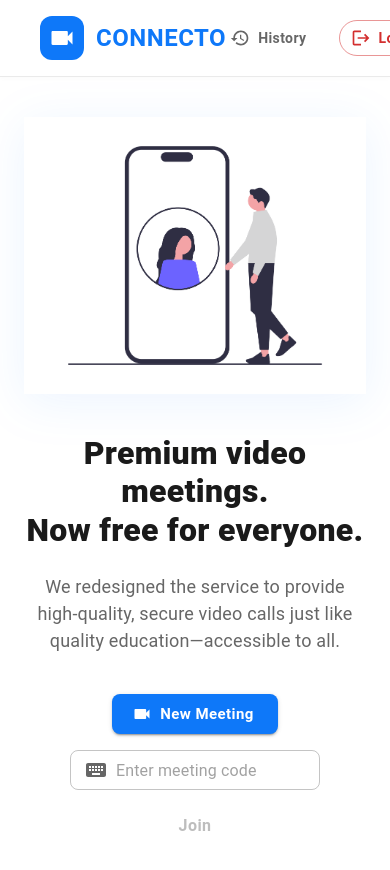
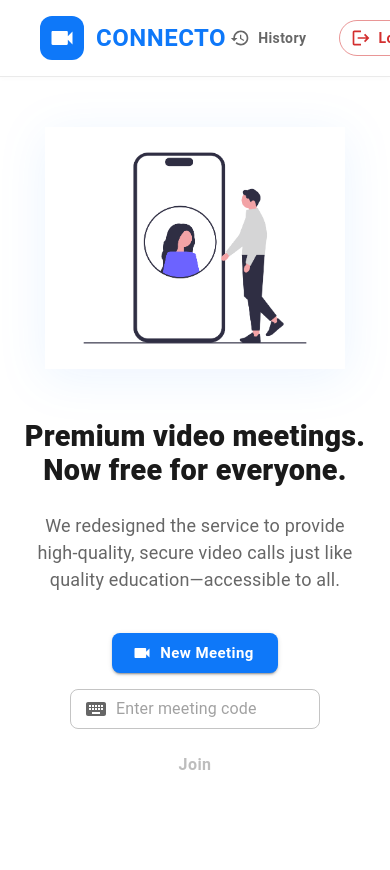
Before and after one commit to sahilshete7438/Connecto-video-call, a React (Create React App) app in the folder frontend/: page /home in a window 390 px wide. Shown: the top 870 px of the page. After the commit the page ends 844 px from the top, so only its background shows below. Built offline with nearby package versions, Linux system fonts and the light colour scheme; sample sign-in values are in the browser's storage.

Commit message:
Lowercase usernames to fix login issues and improve mobile/tablet responsive breakpoints

```diff
--- a/frontend/src/pages/VideoMeet.jsx
+++ b/frontend/src/pages/VideoMeet.jsx
@@ -518,25 +518,25 @@ export default function VideoMeetComponent() {
                         sx={{
                             flex: 1,
                             display: 'flex',
-                            flexDirection: { xs: 'column', md: 'row' },
+                            flexDirection: { xs: 'column', sm: 'row' },
                             alignItems: 'center',
                             justifyContent: 'center',
-                            gap: 8,
+                            gap: { xs: 4, sm: 6, md: 8 },
                             width: '100%',
                             maxWidth: 1100,
                             mx: 'auto',
-                            px: 6,
+                            px: { xs: 3, sm: 4, md: 6 },
                             py: 4,
                             zIndex: 1
                         }}
                     >
                         {/* Left Column: Video Preview with controls */}
-                        <Box sx={{ flex: 1.2, display: 'flex', flexDirection: 'column', alignItems: 'center' }}>
+                        <Box sx={{ flex: 1.2, display: 'flex', flexDirection: 'column', alignItems: 'center', width: '100%' }}>
                             <Box
                                 sx={{
                                     position: 'relative',
                                     width: '100%',
-                                    maxWidth: 580,
+                                    maxWidth: { xs: '100%', sm: 500, md: 580 },
                                     aspectRatio: '16/9',
                                     borderRadius: '20px',
                                     overflow: 'hidden',
--- a/frontend/src/pages/home.jsx
+++ b/frontend/src/pages/home.jsx
@@ -87,20 +87,20 @@ function HomeComponent() {
                 sx={{
                     flex: 1,
                     display: 'flex',
-                    flexDirection: { xs: 'column-reverse', md: 'row' },
+                    flexDirection: { xs: 'column-reverse', sm: 'row' },
                     alignItems: 'center',
                     justifyContent: 'center',
-                    px: { xs: 3, md: 6 },
-                    py: { xs: 5, md: 0 },
-                    gap: { xs: 5, md: 10 },
+                    px: { xs: 3, sm: 4, md: 6 },
+                    py: { xs: 5, sm: 0 },
+                    gap: { xs: 5, sm: 6, md: 10 },
                     maxWidth: 1200,
                     mx: 'auto',
                     width: '100%'
                 }}
             >
                 {/* Left Panel: Actions and Title */}
-                <Box sx={{ flex: 1, display: 'flex', flexDirection: 'column', gap: 3, alignItems: { xs: 'center', md: 'flex-start' }, textAlign: { xs: 'center', md: 'left' } }}>
-                    <Typography sx={{ fontWeight: '800', lineHeight: 1.2, color: '#1a1a1a', fontSize: { xs: '2rem', sm: '2.5rem', md: '3rem' } }}>
+                <Box sx={{ flex: 1, display: 'flex', flexDirection: 'column', gap: 3, alignItems: { xs: 'center', sm: 'flex-start' }, textAlign: { xs: 'center', sm: 'left' } }}>
+                    <Typography sx={{ fontWeight: '800', lineHeight: 1.2, color: '#1a1a1a', fontSize: { xs: '1.8rem', sm: '2.2rem', md: '3rem' } }}>
                         Premium video meetings.<br />
                         Now free for everyone.
                     </Typography>
@@ -113,7 +113,7 @@ function HomeComponent() {
                     <Box sx={{ display: 'flex', flexDirection: 'column', gap: 2, mt: 2, width: '100%' }}>
 
                         {/* New Meeting Button and Input Controls */}
-                        <Box sx={{ display: 'flex', flexDirection: { xs: 'column', sm: 'row' }, gap: 2, alignItems: 'center', justifyContent: { xs: 'center', md: 'flex-start' }, width: '100%' }}>
+                        <Box sx={{ display: 'flex', flexDirection: { xs: 'column', sm: 'row' }, gap: 2, alignItems: 'center', justifyContent: { xs: 'center', sm: 'flex-start' }, width: '100%' }}>
                             <Button
                                 variant="contained"
                                 onClick={handleCreateNewMeeting}
@@ -178,7 +178,7 @@ function HomeComponent() {
                         alt="Video Call Illustration"
                         sx={{
                             width: '100%',
-                            maxWidth: { xs: 350, md: 450 },
+                            maxWidth: { xs: 300, sm: 380, md: 450 },
                             height: 'auto',
                             filter: 'drop-shadow(0px 8px 24px rgba(14, 120, 249, 0.08))'
                         }}
```
Also changed, not shown: 1 other file (tests, documents, lock files or other folders).
